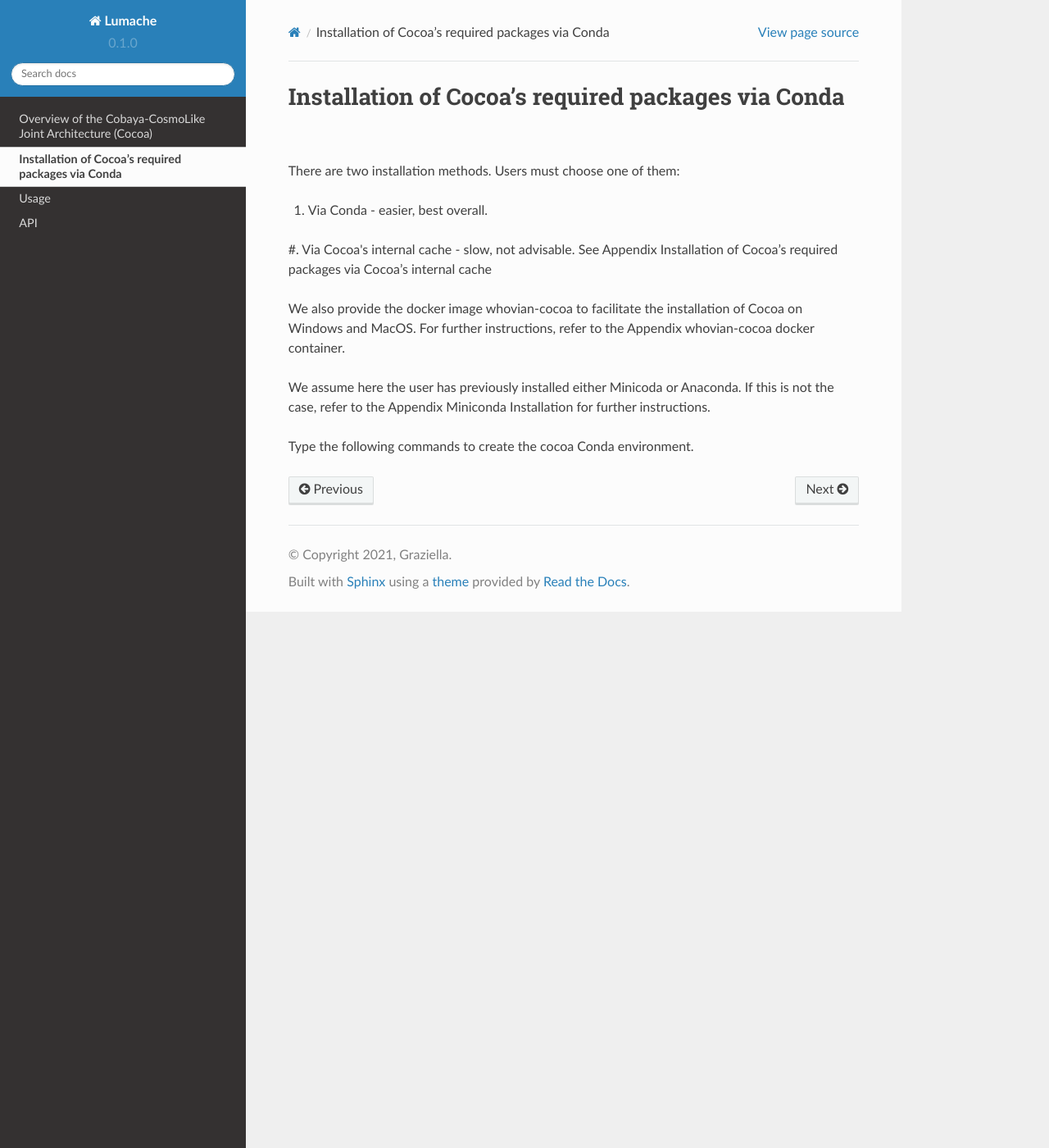
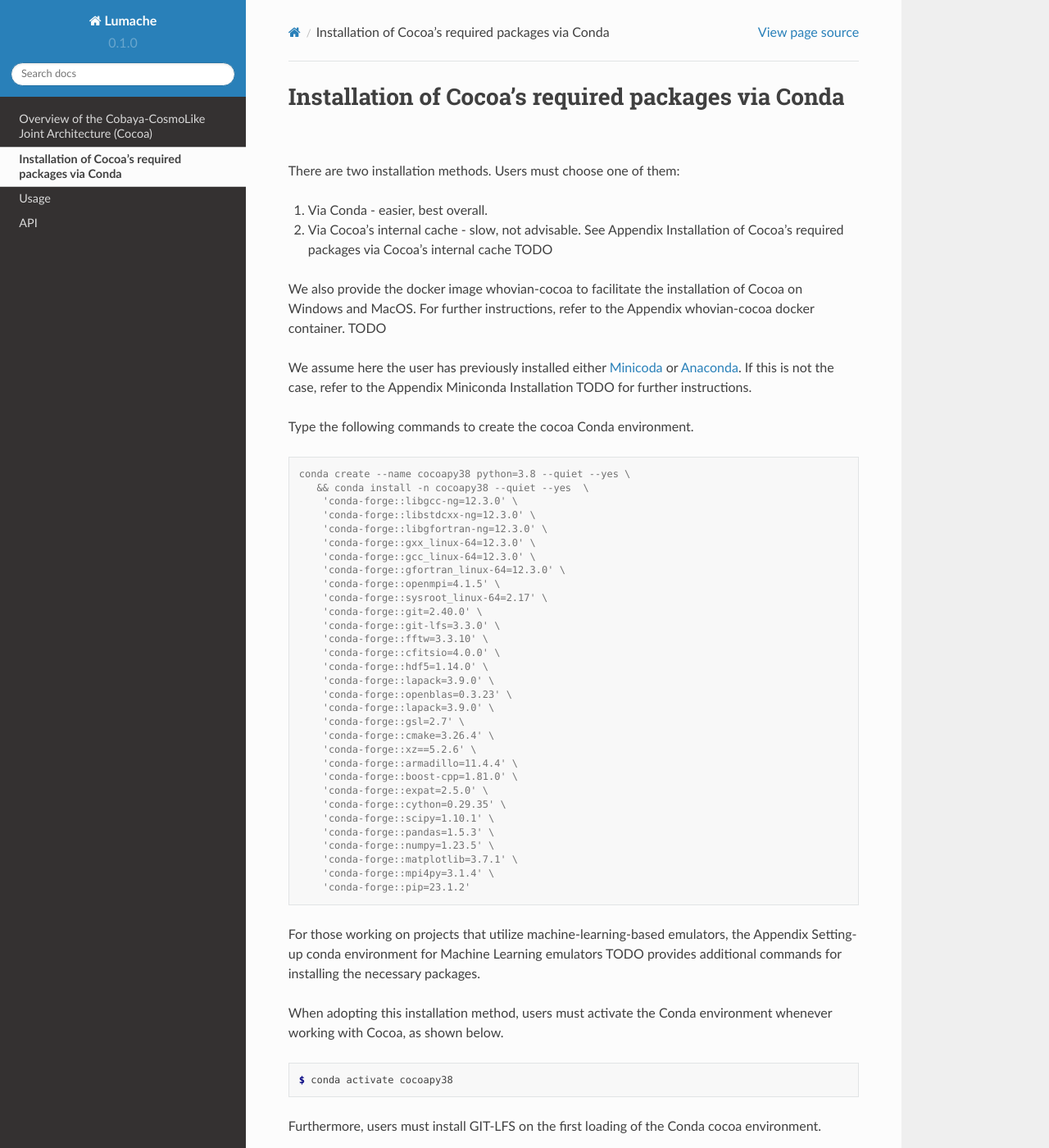
Before and after one commit to shyambhavi3/Cocoa, a Sphinx documentation site: the page built from docs/source/installationConda.rst, in a window 1280 px wide and 1400 px high. Shown: the whole window at 82% size. Built offline with Sphinx 7.4.7 and the Read the Docs theme 2.0.0, drawn with Linux system fonts in a browser that asks for light colours; some of the changed text lies outside the part shown.

Commit message:
complete  installationConda.rst

```diff
--- a/docs/source/installationConda.rst
+++ b/docs/source/installationConda.rst
@@ -4,11 +4,60 @@ Installation of Cocoa's required packages via Conda
 There are two installation methods. Users must choose one of them:
 
 #. Via Conda - easier, best overall.
-#. Via Cocoa\'s internal cache - slow, not advisable. See Appendix Installation of Cocoa's
-required packages via Cocoa's internal cache
+#. Via Cocoa's internal cache - slow, not advisable. See Appendix Installation of Cocoa's required packages via Cocoa's internal cache TODO
 
-We also provide the docker image whovian-cocoa to facilitate the installation of Cocoa on Windows and MacOS. For further instructions, refer to the Appendix whovian-cocoa docker container.
+We also provide the docker image whovian-cocoa to facilitate the installation of Cocoa on Windows and MacOS. For further instructions, refer to the Appendix whovian-cocoa docker container. TODO
 
-We assume here the user has previously installed either Minicoda or Anaconda. If this is not the case, refer to the Appendix Miniconda Installation for further instructions.
+We assume here the user has previously installed either `Minicoda <https://docs.conda.io/projects/miniconda/en/latest/>`_ or `Anaconda <https://www.anaconda.com/download>`_. If this is not the case, refer to the Appendix Miniconda Installation TODO for further instructions.
 
 Type the following commands to create the cocoa Conda environment.
+
+.. code-block:: console
+
+   conda create --name cocoapy38 python=3.8 --quiet --yes \
+      && conda install -n cocoapy38 --quiet --yes  \
+       'conda-forge::libgcc-ng=12.3.0' \
+       'conda-forge::libstdcxx-ng=12.3.0' \
+       'conda-forge::libgfortran-ng=12.3.0' \
+       'conda-forge::gxx_linux-64=12.3.0' \
+       'conda-forge::gcc_linux-64=12.3.0' \
+       'conda-forge::gfortran_linux-64=12.3.0' \
+       'conda-forge::openmpi=4.1.5' \
+       'conda-forge::sysroot_linux-64=2.17' \
+       'conda-forge::git=2.40.0' \
+       'conda-forge::git-lfs=3.3.0' \
+       'conda-forge::fftw=3.3.10' \
+       'conda-forge::cfitsio=4.0.0' \
+       'conda-forge::hdf5=1.14.0' \
+       'conda-forge::lapack=3.9.0' \
+       'conda-forge::openblas=0.3.23' \
+       'conda-forge::lapack=3.9.0' \
+       'conda-forge::gsl=2.7' \
+       'conda-forge::cmake=3.26.4' \
+       'conda-forge::xz==5.2.6' \
+       'conda-forge::armadillo=11.4.4' \
+       'conda-forge::boost-cpp=1.81.0' \
+       'conda-forge::expat=2.5.0' \
+       'conda-forge::cython=0.29.35' \
+       'conda-forge::scipy=1.10.1' \
+       'conda-forge::pandas=1.5.3' \
+       'conda-forge::numpy=1.23.5' \
+       'conda-forge::matplotlib=3.7.1' \
+       'conda-forge::mpi4py=3.1.4' \
+       'conda-forge::pip=23.1.2'
+
+For those working on projects that utilize machine-learning-based emulators, the Appendix Setting-up conda environment for Machine Learning emulators TODO provides additional commands for installing the necessary packages.
+
+When adopting this installation method, users must activate the Conda environment whenever working with Cocoa, as shown below.
+
+.. code-block:: console
+
+      $ conda activate cocoapy38
+
+Furthermore, users must install GIT-LFS on the first loading of the Conda cocoa environment.
+
+.. code-block:: console
+
+      $(cocoapy38) git-lfs install
+
+Users can now proceed to the section Installation of Cobaya base code. TODO
```
